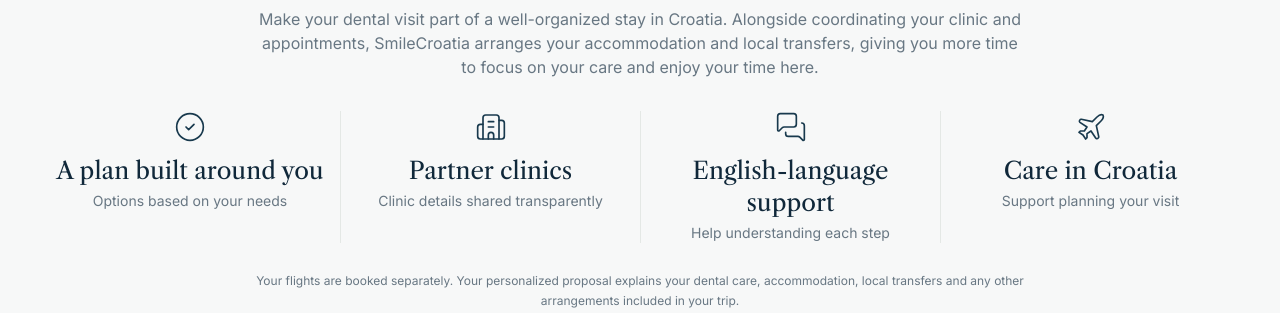
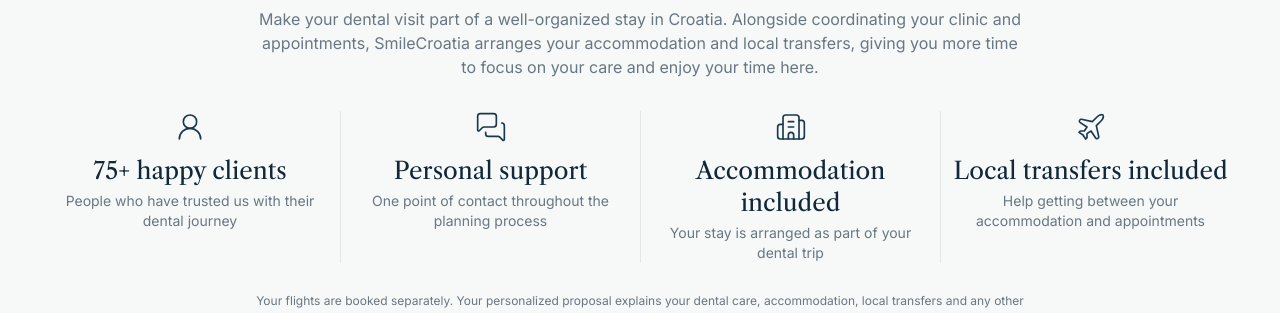
Before and after one commit to ivansusac2209/SmileCroatia, a Vue app: page / in a window 1280 px wide. Shown: the part 3895-4208 px from the top of the page. Built offline with nearby package versions, Linux system fonts and the light colour scheme.

Commit message:
Update homepage trust points and client count

```diff
--- a/src/data/home.ts
+++ b/src/data/home.ts
@@ -36,10 +36,10 @@
 ]
 
 export const stats: IconText[] = [
-  { icon: CircleCheck, title: 'A plan built around you', text: 'Options based on your needs' },
-  { icon: Building2, title: 'Partner clinics', text: 'Clinic details shared transparently' },
-  { icon: MessagesSquare, title: 'English-language support', text: 'Help understanding each step' },
-  { icon: Plane, title: 'Care in Croatia', text: 'Support planning your visit' },
+  { icon: UserRound, title: '75+ happy clients', text: 'People who have trusted us with their dental journey' },
+  { icon: MessagesSquare, title: 'Personal support', text: 'One point of contact throughout the planning process' },
+  { icon: Building2, title: 'Accommodation included', text: 'Your stay is arranged as part of your dental trip' },
+  { icon: Plane, title: 'Local transfers included', text: 'Help getting between your accommodation and appointments' },
 ]
 
 export interface Package {
```
